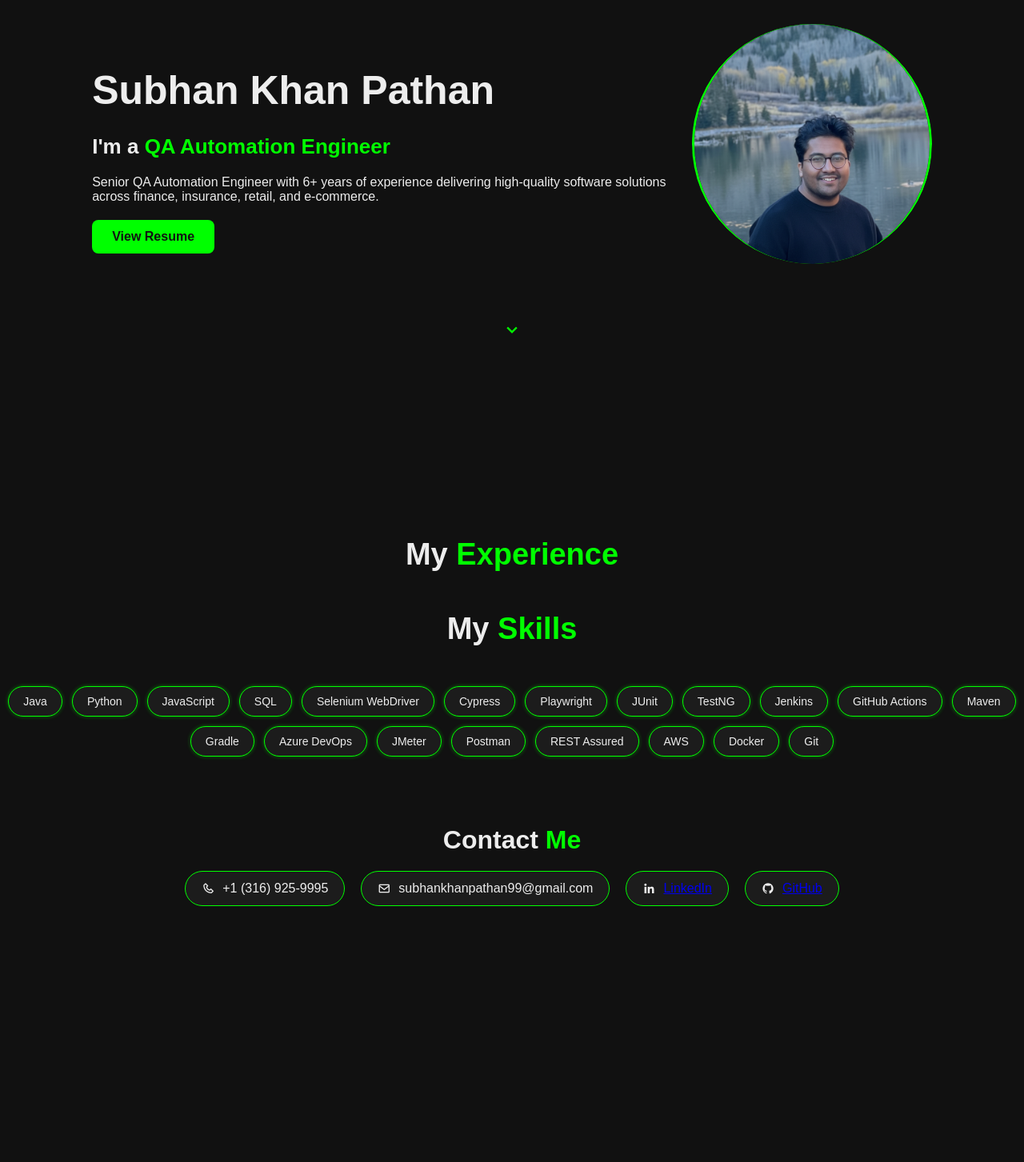
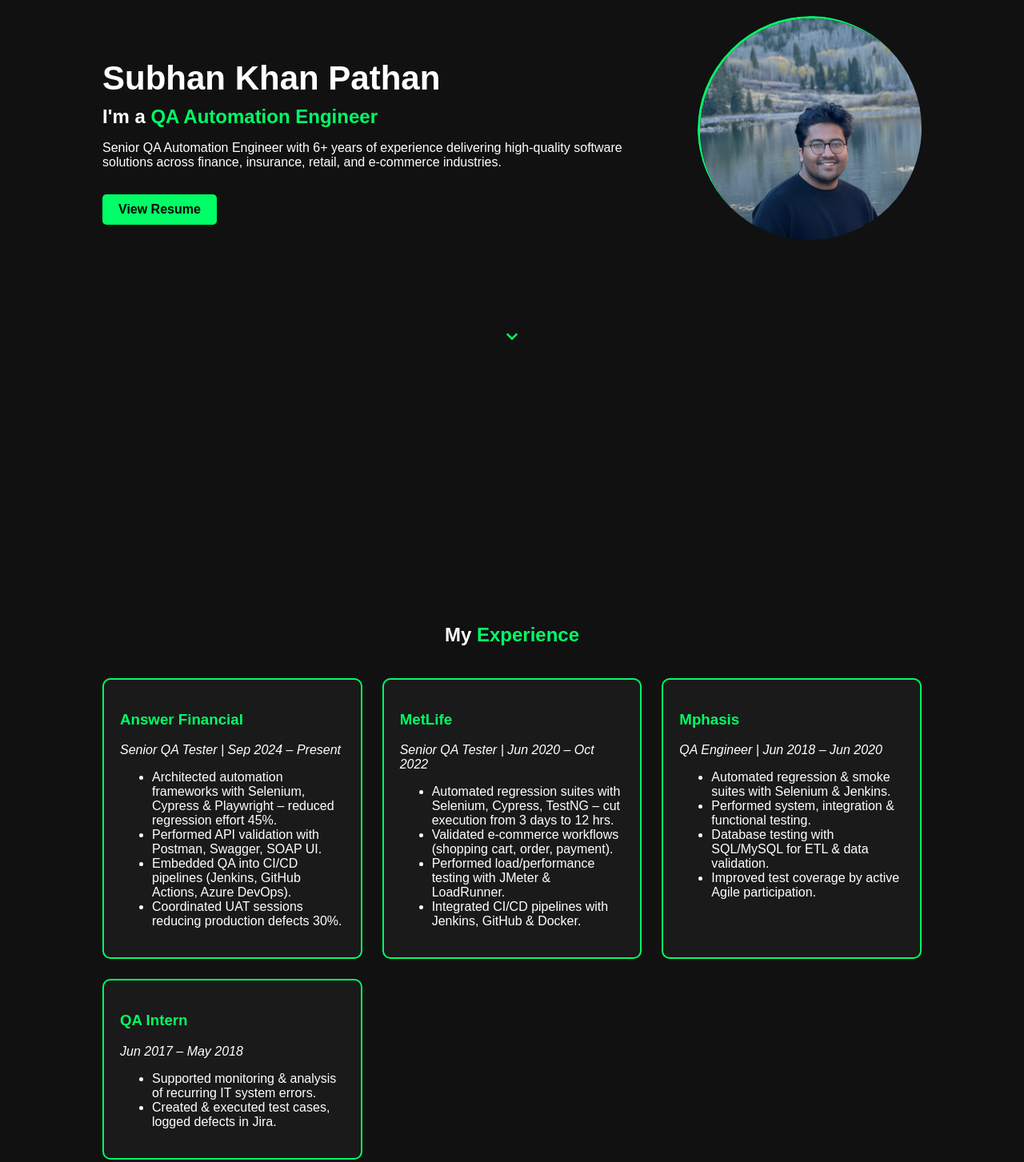
Before and after one commit to SubhanKhanPathan99/SubhanKhanPathan99.github.io, a plain HTML site: page index.html in a window 1280 px wide. Shown: the part 340-1793 px from the top of the page at 80% size. Before the commit the page ends 1533 px from the top, so only its background shows below. Drawn offline with nearby package versions, Linux system fonts and the light colour scheme.

Commit message:
Add files via upload

```diff
--- a/index.html
+++ b/index.html
@@ -3,125 +3,99 @@
 <head>
   <meta charset="UTF-8">
   <meta name="viewport" content="width=device-width, initial-scale=1.0">
-  <title>Subhan Khan Pathan - Portfolio</title>
-  <link href='https://unpkg.com/boxicons@2.1.4/css/boxicons.min.css' rel='stylesheet'>
-
+  <title>Portfolio | Subhan Khan Pathan</title>
+  <link href="https://unpkg.com/boxicons@2.1.4/css/boxicons.min.css" rel="stylesheet">
   <style>
     :root {
-      --accent-color: #00ff00;
-      --bg-color: #111;
-      --secondary-bg: #1c1c1c;
-      --text-color: #ededed;
+      --bg: #111;
+      --text: #fff;
+      --accent: #00ff66;
     }
 
     body {
       margin: 0;
-      font-family: 'Poppins', sans-serif;
-      background: var(--bg-color);
-      color: var(--text-color);
+      font-family: Arial, sans-serif;
+      background: var(--bg);
+      color: var(--text);
       scroll-behavior: smooth;
     }
 
-    /* Navbar */
-    .navbar {
-      position: fixed;
-      top: 0;
-      left: 0;
+    /* NAVBAR */
+    header {
       width: 100%;
       background: #000;
-      padding: 20px 9%;
+      position: fixed;
+      top: 0; left: 0;
+      z-index: 100;
+    }
+
+    .navbar {
       display: flex;
       justify-content: space-between;
       align-items: center;
-      z-index: 1000;
+      padding: 15px 50px;
     }
 
-    .logo {
-      font-size: 24px;
-      font-weight: 700;
-      color: white;
-      text-decoration: none;
+    .navbar .logo {
+      font-weight: bold;
+      font-size: 20px;
     }
 
-    .navlist {
+    .nav-links {
       list-style: none;
       display: flex;
+      gap: 25px;
     }
 
-    .navlist li {
-      margin-left: 25px;
+    .nav-links a {
+      text-decoration: none;
+      color: var(--text);
+      font-weight: 500;
     }
 
-    .navlist a {
-      color: white;
-      text-decoration: none;
-      font-size: 16px;
-      transition: 0.3s;
+    .nav-links a:hover {
+      color: var(--accent);
     }
 
-    .navlist a:hover, .navlist a.active {
-      color: var(--accent-color);
-    }
-
-    /* Home Section */
+    /* HOME */
     .home {
+      min-height: 100vh;
       display: flex;
-      justify-content: space-between;
+      justify-content: center;
       align-items: center;
-      min-height: 100vh;
-      padding: 120px 9% 60px;
-    }
-
-    .home-info {
-      flex: 1;
+      gap: 60px;
+      padding: 100px 10%;
       text-align: left;
     }
 
-    .home-info h1 {
-      font-size: 50px;
-      margin-bottom: 10px;
-    }
-
-    .home-info h3 {
-      font-size: 26px;
-      margin-bottom: 20px;
-    }
-
-    .home-info h3 span {
-      color: var(--accent-color);
-    }
-
-    .home-info p {
-      margin-bottom: 20px;
-    }
+    .home-info h1 { font-size: 42px; margin-bottom: 10px; }
+    .home-info h3 { font-size: 24px; margin: 10px 0; }
+    .highlight { color: var(--accent); }
 
     .btn {
       display: inline-block;
-      padding: 12px 25px;
-      background: var(--accent-color);
-      color: #111;
-      font-weight: 600;
-      border-radius: 8px;
+      margin-top: 15px;
+      padding: 10px 20px;
+      background: var(--accent);
+      color: #000;
+      border-radius: 5px;
       text-decoration: none;
+      font-weight: bold;
       transition: 0.3s;
     }
 
     .btn:hover {
-      background: transparent;
-      color: var(--accent-color);
-      box-shadow: 0 0 10px var(--accent-color);
+      background: #00cc55;
+      box-shadow: 0 0 15px var(--accent);
     }
 
-    /* Profile Image Fix */
     .home-img {
       position: relative;
-      width: 300px;
-      height: 300px;
+      width: 280px;
+      height: 280px;
       border-radius: 50%;
-      display: flex;
-      justify-content: center;
-      align-items: center;
       overflow: hidden;
+      flex-shrink: 0;
     }
 
     .home-img img {
@@ -129,309 +103,241 @@
       height: 100%;
       object-fit: cover;
       border-radius: 50%;
-      border: 3px solid var(--accent-color);
+      border: 3px solid var(--accent);
     }
 
-    .home-img::before, .home-img::after {
-      content: '';
+    .scroll-down {
       position: absolute;
-      top: 50%;
-      left: 50%;
-      border-radius: 50%;
-      border: 3px solid transparent;
+      bottom: 20px;
+      font-size: 30px;
+      color: var(--accent);
+      animation: bounce 1.5s infinite;
     }
 
-    .home-img::before {
-      width: 100%;
-      height: 100%;
-      border-top-color: var(--accent-color);
-      border-right-color: var(--accent-color);
-      transform: translate(-50%, -50%) rotate(0deg);
-      animation: rotateBorder 8s linear infinite;
+    @keyframes bounce {
+      0%,100% { transform: translateY(0); }
+      50% { transform: translateY(-8px); }
     }
 
-    .home-img::after {
-      width: 115%;
-      height: 115%;
-      border-bottom-color: var(--accent-color);
-      border-left-color: var(--accent-color);
-      transform: translate(-50%, -50%) rotate(0deg);
-      animation: rotateBorder 8s linear infinite reverse;
+    /* EXPERIENCE */
+    .experience {
+      padding: 100px 10%;
+      text-align: center;
     }
 
-    @keyframes rotateBorder {
-      from { transform: translate(-50%, -50%) rotate(0); }
-      to { transform: translate(-50%, -50%) rotate(360deg); }
+    .exp-container {
+      display: grid;
+      grid-template-columns: repeat(auto-fit, minmax(300px, 1fr));
+      gap: 25px;
+      margin-top: 40px;
     }
 
-    /* Section Titles */
-    .section-title {
-      text-align: center;
-      font-size: 38px;
-      margin-bottom: 50px;
+    .exp-card {
+      background: #1a1a1a;
+      padding: 20px;
+      border: 2px solid var(--accent);
+      border-radius: 10px;
+      text-align: left;
+      transition: 0.3s ease;
     }
 
-    .section-title span {
-      color: var(--accent-color);
+    .exp-card:hover {
+      transform: scale(1.05);
+      box-shadow: 0 0 20px var(--accent);
     }
 
-    /* Experience */
-    .timeline {
-      width: 80%;
-      margin: auto;
+    .exp-card h3 { color: var(--accent); }
+    .role { font-style: italic; margin-bottom: 10px; }
+
+    /* SKILLS */
+    .skills {
+      padding: 100px 10%;
+      text-align: center;
     }
 
-    .timeline-item {
-      background: var(--secondary-bg);
-      border: 2px solid var(--accent-color);
-      border-radius: 12px;
-      padding: 20px;
-      margin-bottom: 30px;
-      opacity: 0;
-      transform: translateY(40px);
-      transition: all 0.8s ease-out;
+    .skills-container {
+      margin-top: 30px;
+      display: flex;
+      flex-wrap: wrap;
+      gap: 15px;
+      justify-content: center;
     }
 
-    .timeline-item.show {
-      opacity: 1;
-      transform: translateY(0);
+    .skills-container span {
+      padding: 8px 16px;
+      border: 2px solid var(--accent);
+      border-radius: 25px;
+      transition: 0.3s;
     }
 
-    .timeline-item h3 {
-      margin: 0;
-      font-size: 22px;
-      color: var(--accent-color);
+    .skills-container span:hover {
+      background: var(--accent);
+      color: #000;
+      box-shadow: 0 0 15px var(--accent);
     }
 
-    .timeline-item span {
-      color: #ccc;
-      font-size: 16px;
+    /* CONTACT */
+    .contact {
+      padding: 100px 10%;
+      text-align: center;
     }
 
-    .timeline-item .date {
-      font-size: 14px;
-      color: #aaa;
-      margin-bottom: 10px;
-    }
-
-    .timeline-item ul {
-      margin: 0;
-      padding-left: 20px;
-    }
-
-    .timeline-item li {
-      margin-bottom: 8px;
-    }
-
-    .timeline-item:hover {
-      box-shadow: 0 0 15px var(--accent-color), 0 0 30px var(--accent-color);
-      transform: scale(1.02);
-    }
-
-    /* Skills */
-    .skills-container {
-      display: flex;
-      flex-wrap: wrap;
-      justify-content: center;
-      gap: 12px;
-    }
-
-    .skill {
-      background: var(--secondary-bg);
-      border: 1.5px solid var(--accent-color);
-      padding: 10px 18px;
-      border-radius: 25px;
-      font-size: 14px;
-      color: var(--text-color);
-      transition: 0.3s;
-      box-shadow: 0 0 5px rgba(0,255,0,0.4);
-    }
-
-    .skill:hover {
-      background: var(--accent-color);
-      color: #111;
-      transform: scale(1.05);
-      box-shadow: 0 0 15px rgba(0,255,0,0.8);
-    }
-
-    /* Contact */
-    .contact {
-      text-align: center;
-      padding: 60px 20px;
-      background: #111;
-    }
-
-    .contact h2 {
-      font-size: 32px;
-      margin-bottom: 20px;
-    }
-
-    .contact-details {
+    .contact-container {
       display: flex;
       flex-wrap: wrap;
       justify-content: center;
       gap: 20px;
+      margin-top: 30px;
     }
 
     .contact-item {
-      display: flex;
-      align-items: center;
-      gap: 10px;
-      background: var(--secondary-bg);
-      padding: 12px 20px;
+      padding: 10px 20px;
+      border: 2px solid var(--accent);
       border-radius: 25px;
-      border: 1.5px solid var(--accent-color);
+      text-decoration: none;
+      color: var(--text);
       transition: 0.3s;
     }
 
     .contact-item:hover {
-      background: var(--accent-color);
-      color: #111;
-      transform: scale(1.05);
-      box-shadow: 0 0 15px rgba(0,255,0,0.8);
+      background: var(--accent);
+      color: #000;
+      box-shadow: 0 0 15px var(--accent);
     }
 
-    /* Scroll Buttons */
-    .scroll-down {
-      position: absolute;
-      bottom: 30px;
-      left: 50%;
-      transform: translateX(-50%);
-      font-size: 28px;
-      color: var(--accent-color);
-      cursor: pointer;
-      animation: bounce 2s infinite;
+    /* SCROLL UP */
+    .scroll-up {
+      position: fixed;
+      bottom: 20px; right: 20px;
+      background: var(--accent);
+      color: #000;
+      font-size: 30px;
+      padding: 10px;
+      border-radius: 50%;
+      text-decoration: none;
+      display: none;
     }
 
-    @keyframes bounce {
-      0%, 100% { transform: translate(-50%, 0); }
-      50% { transform: translate(-50%, 10px); }
-    }
-
-    #scrollTop {
-      position: fixed;
-      bottom: 30px;
-      right: 30px;
-      font-size: 22px;
-      background: var(--accent-color);
-      color: #111;
-      padding: 12px;
-      border-radius: 50%;
-      cursor: pointer;
-      opacity: 0;
-      transition: 0.3s;
-    }
-
-    #scrollTop.show {
-      opacity: 1;
+    .scroll-up.show {
+      display: block;
     }
   </style>
 </head>
 <body>
 
-  <!-- Navbar -->
+  <!-- ===== NAVBAR ===== -->
+  <header>
     <nav class="navbar">
-    <a href="#" class="logo">Portfolio</a>
-    <ul class="navlist">
-      <li><a href="#home" class="active">Home</a></li>
+      <div class="logo">Portfolio</div>
+      <ul class="nav-links">
+        <li><a href="#home">Home</a></li>
         <li><a href="#experience">Experience</a></li>
         <li><a href="#skills">Skills</a></li>
         <li><a href="#contact">Contact</a></li>
       </ul>
     </nav>
+  </header>
 
-  <!-- Home -->
+  <!-- ===== HOME ===== -->
   <section id="home" class="home">
     <div class="home-info">
       <h1>Subhan Khan Pathan</h1>
-      <h3>I'm a <span id="job-title">QA Automation Engineer</span></h3>
-      <p>Senior QA Automation Engineer with 6+ years of experience delivering high-quality software solutions across finance, insurance, retail, and e-commerce.</p>
+      <h3>I'm a <span class="highlight">QA Automation Engineer</span></h3>
+      <p>Senior QA Automation Engineer with 6+ years of experience delivering high-quality software
+         solutions across finance, insurance, retail, and e-commerce industries.</p>
       <a href="Resume.pdf" target="_blank" class="btn">View Resume</a>
     </div>
+
     <div class="home-img">
       <img src="Image.png" alt="Profile Picture">
     </div>
-    <div class="scroll-down"><i class='bx bx-chevron-down'></i></div>
+    <a href="#experience" class="scroll-down"><i class='bx bx-chevron-down'></i></a>
   </section>
 
-  <!-- Experience -->
-  <section id="experience">
-    <h2 class="section-title">My <span>Experience</span></h2>
-    <div class="timeline">
-      <!-- Add your resume experience items here -->
+  <!-- ===== EXPERIENCE ===== -->
+  <section id="experience" class="experience">
+    <h2>My <span class="highlight">Experience</span></h2>
+    <div class="exp-container">
+      <div class="exp-card">
+        <h3>Answer Financial</h3>
+        <p class="role">Senior QA Tester | Sep 2024 – Present</p>
+        <ul>
+          <li>Architected automation frameworks with Selenium, Cypress & Playwright – reduced regression effort 45%.</li>
+          <li>Performed API validation with Postman, Swagger, SOAP UI.</li>
+          <li>Embedded QA into CI/CD pipelines (Jenkins, GitHub Actions, Azure DevOps).</li>
+          <li>Coordinated UAT sessions reducing production defects 30%.</li>
+        </ul>
+      </div>
+
+      <div class="exp-card">
+        <h3>MetLife</h3>
+        <p class="role">Senior QA Tester | Jun 2020 – Oct 2022</p>
+        <ul>
+          <li>Automated regression suites with Selenium, Cypress, TestNG – cut execution from 3 days to 12 hrs.</li>
+          <li>Validated e-commerce workflows (shopping cart, order, payment).</li>
+          <li>Performed load/performance testing with JMeter & LoadRunner.</li>
+          <li>Integrated CI/CD pipelines with Jenkins, GitHub & Docker.</li>
+        </ul>
+      </div>
+
+      <div class="exp-card">
+        <h3>Mphasis</h3>
+        <p class="role">QA Engineer | Jun 2018 – Jun 2020</p>
+        <ul>
+          <li>Automated regression & smoke suites with Selenium & Jenkins.</li>
+          <li>Performed system, integration & functional testing.</li>
+          <li>Database testing with SQL/MySQL for ETL & data validation.</li>
+          <li>Improved test coverage by active Agile participation.</li>
+        </ul>
+      </div>
+
+      <div class="exp-card">
+        <h3>QA Intern</h3>
+        <p class="role">Jun 2017 – May 2018</p>
+        <ul>
+          <li>Supported monitoring & analysis of recurring IT system errors.</li>
+          <li>Created & executed test cases, logged defects in Jira.</li>
+        </ul>
+      </div>
     </div>
   </section>
 
-  <!-- Skills -->
-  <section id="skills">
-    <h2 class="section-title">My <span>Skills</span></h2>
+  <!-- ===== SKILLS ===== -->
+  <section id="skills" class="skills">
+    <h2>My <span class="highlight">Skills</span></h2>
     <div class="skills-container">
-      <span class="skill">Java</span>
-      <span class="skill">Python</span>
-      <span class="skill">JavaScript</span>
-      <span class="skill">SQL</span>
-      <span class="skill">Selenium WebDriver</span>
-      <span class="skill">Cypress</span>
-      <span class="skill">Playwright</span>
-      <span class="skill">JUnit</span>
-      <span class="skill">TestNG</span>
-      <span class="skill">Jenkins</span>
-      <span class="skill">GitHub Actions</span>
-      <span class="skill">Maven</span>
-      <span class="skill">Gradle</span>
-      <span class="skill">Azure DevOps</span>
-      <span class="skill">JMeter</span>
-      <span class="skill">Postman</span>
-      <span class="skill">REST Assured</span>
-      <span class="skill">AWS</span>
-      <span class="skill">Docker</span>
-      <span class="skill">Git</span>
+      <span>Java</span><span>Python</span><span>JavaScript</span><span>SQL</span>
+      <span>Selenium WebDriver</span><span>Cypress</span><span>Playwright</span>
+      <span>JUnit</span><span>TestNG</span><span>Jenkins</span><span>GitHub Actions</span>
+      <span>Maven</span><span>Gradle</span><span>Azure DevOps</span>
+      <span>JMeter</span><span>Postman</span><span>REST Assured</span>
+      <span>AWS</span><span>Docker</span><span>Git</span>
     </div>
   </section>
 
-  <!-- Contact -->
+  <!-- ===== CONTACT ===== -->
   <section id="contact" class="contact">
-    <h2 class="section-title">Contact <span>Me</span></h2>
-    <div class="contact-details">
-      <div class="contact-item"><i class='bx bx-phone'></i> +1 (316) 925-9995</div>
-      <div class="contact-item"><i class='bx bx-envelope'></i> subhankhanpathan99@gmail.com</div>
-      <div class="contact-item"><i class='bx bxl-linkedin'></i> <a href="https://www.linkedin.com/in/pathan-subhan-khan-256547147/" target="_blank">LinkedIn</a></div>
-      <div class="contact-item"><i class='bx bxl-github'></i> <a href="https://github.com/SubhanKhanPathan99" target="_blank">GitHub</a></div>
+    <h2>Contact <span class="highlight">Me</span></h2>
+    <div class="contact-container">
+      <a href="tel:+13169259995" class="contact-item"><i class='bx bxs-phone'></i> +1 (316) 925-9995</a>
+      <a href="mailto:subhankhanpathan99@gmail.com" class="contact-item"><i class='bx bxs-envelope'></i> subhankhanpathan99@gmail.com</a>
+      <a href="https://www.linkedin.com/in/pathan-subhan-khan-256547147/" target="_blank" class="contact-item"><i class='bx bxl-linkedin'></i> LinkedIn</a>
+      <a href="https://github.com/SubhanKhanPathan99" target="_blank" class="contact-item"><i class='bx bxl-github'></i> GitHub</a>
     </div>
   </section>
 
-  <!-- Scroll to Top -->
-  <div id="scrollTop"><i class='bx bx-chevron-up'></i></div>
+  <!-- ===== SCROLL UP ===== -->
+  <a href="#home" class="scroll-up" id="scrollUp"><i class='bx bx-chevron-up'></i></a>
 
   <script>
-    // Rotating job titles
-    const titles = ["QA Automation Engineer", "Selenium/Cypress Specialist", "Test Automation Expert", "Automation Framework Developer"];
-    let i = 0;
-    setInterval(() => {
-      document.getElementById("job-title").textContent = titles[i];
-      i = (i + 1) % titles.length;
-    }, 3000);
-
-    // Timeline scroll animation
-    const timelineItems = document.querySelectorAll('.timeline-item');
-    const observer = new IntersectionObserver(entries => {
-      entries.forEach(entry => { if (entry.isIntersecting) entry.target.classList.add('show'); });
-    }, { threshold: 0.2 });
-    timelineItems.forEach(item => observer.observe(item));
-
-    // Scroll down
-    document.querySelector('.scroll-down').addEventListener('click', () => {
-      document.querySelector('#experience').scrollIntoView({ behavior: 'smooth' });
-    });
-
-    // Scroll top
-    const scrollTopBtn = document.getElementById('scrollTop');
-    window.addEventListener('scroll', () => {
-      if (window.scrollY > 400) scrollTopBtn.classList.add('show');
-      else scrollTopBtn.classList.remove('show');
-    });
-    scrollTopBtn.addEventListener('click', () => {
-      window.scrollTo({ top: 0, behavior: 'smooth' });
+    // Show scroll-up button when scrolling down
+    const scrollUp = document.getElementById("scrollUp");
+    window.addEventListener("scroll", () => {
+      if (window.scrollY > 400) {
+        scrollUp.classList.add("show");
+      } else {
+        scrollUp.classList.remove("show");
+      }
     });
   </script>
 </body>
```
Lines whose indentation alone changed are shown as unchanged.
